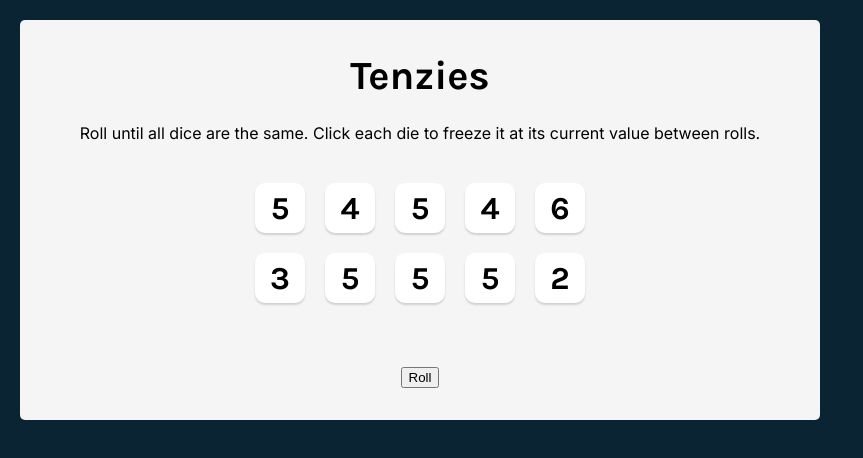
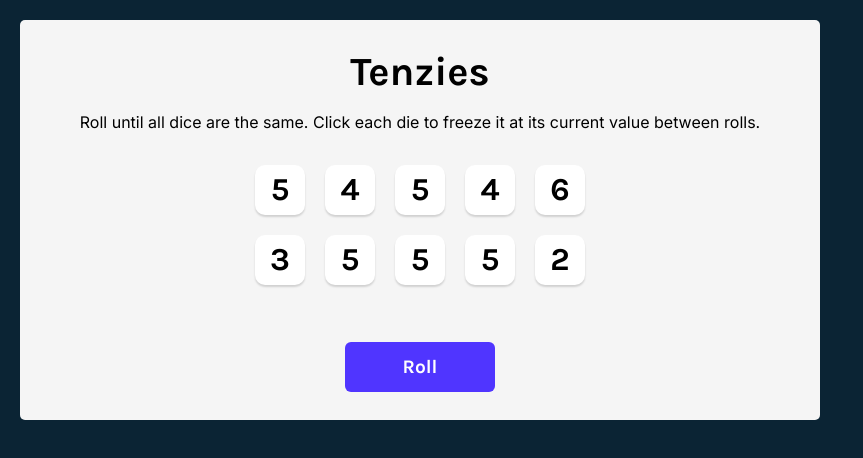
Before and after one commit to ErfanRez/Empty-Repo, a React (Create React App) app: page / in a window 1280 px wide. Shown: the top 458 px of the page, without its empty margins (0-863 px from the left). Built offline with nearby package versions, Linux system fonts and the light colour scheme.

Commit message:
final updates and commit

```diff
--- a/src/index.css
+++ b/src/index.css
@@ -57,3 +57,23 @@
 .die-num {
   font-size: 2rem;
 }
+
+.roll-dice {
+  height: 50px;
+  width: 150px;
+  border: none;
+  border-radius: 6px;
+  background-color: #5035FF;
+  color: white;
+  font-size: 1.2rem;
+  font-family: 'Karla', sans-serif;
+  cursor: pointer;
+}
+
+.roll-dice:focus {
+  outline: none;
+}
+
+.roll-dice:active {
+  box-shadow: inset 5px 5px 10px -3px rgba(0, 0, 0, 0.7);
+}
```
